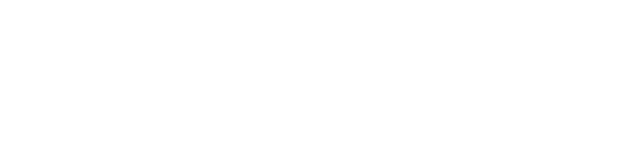
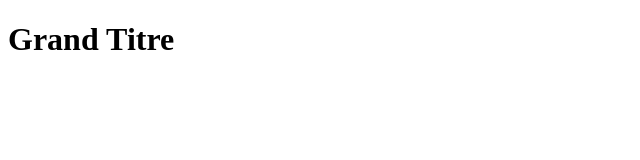
Before and after one commit to Baptistedupont9094/my-super-website, a plain HTML site: page index.html in a window 1280 px wide. Shown: the whole page, without its empty margins (0-640 px from the left). Drawn offline with Linux system fonts and the light colour scheme.

Commit message:
some sort of commit message

```diff
--- a/index.html
+++ b/index.html
@@ -2,9 +2,10 @@
 <html>
   <head>
     <meta charset="UTF-8">
-    <title>title</title>
+    <title>Nouveau Titre</title>
   </head>
   <body>
+    <h1>Grand Titre</h1>
 
   </body>
 </html>
```
